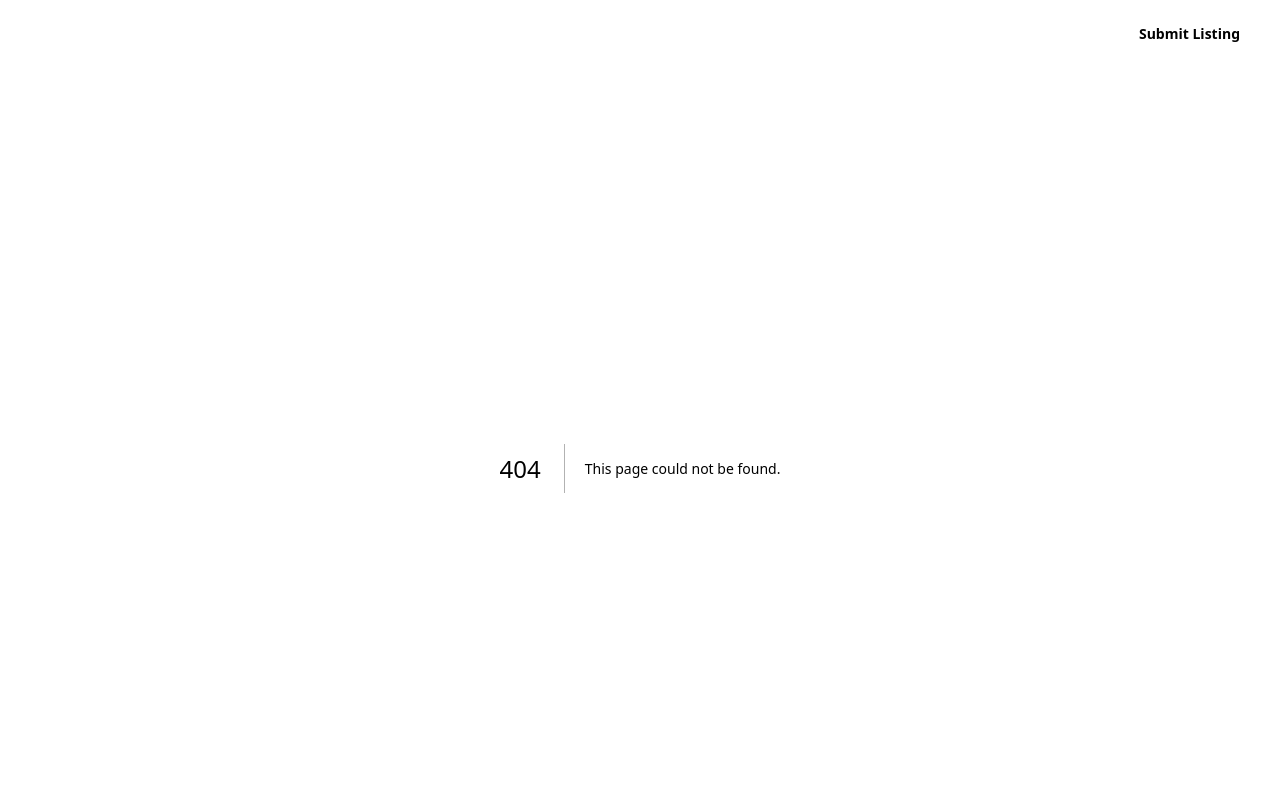
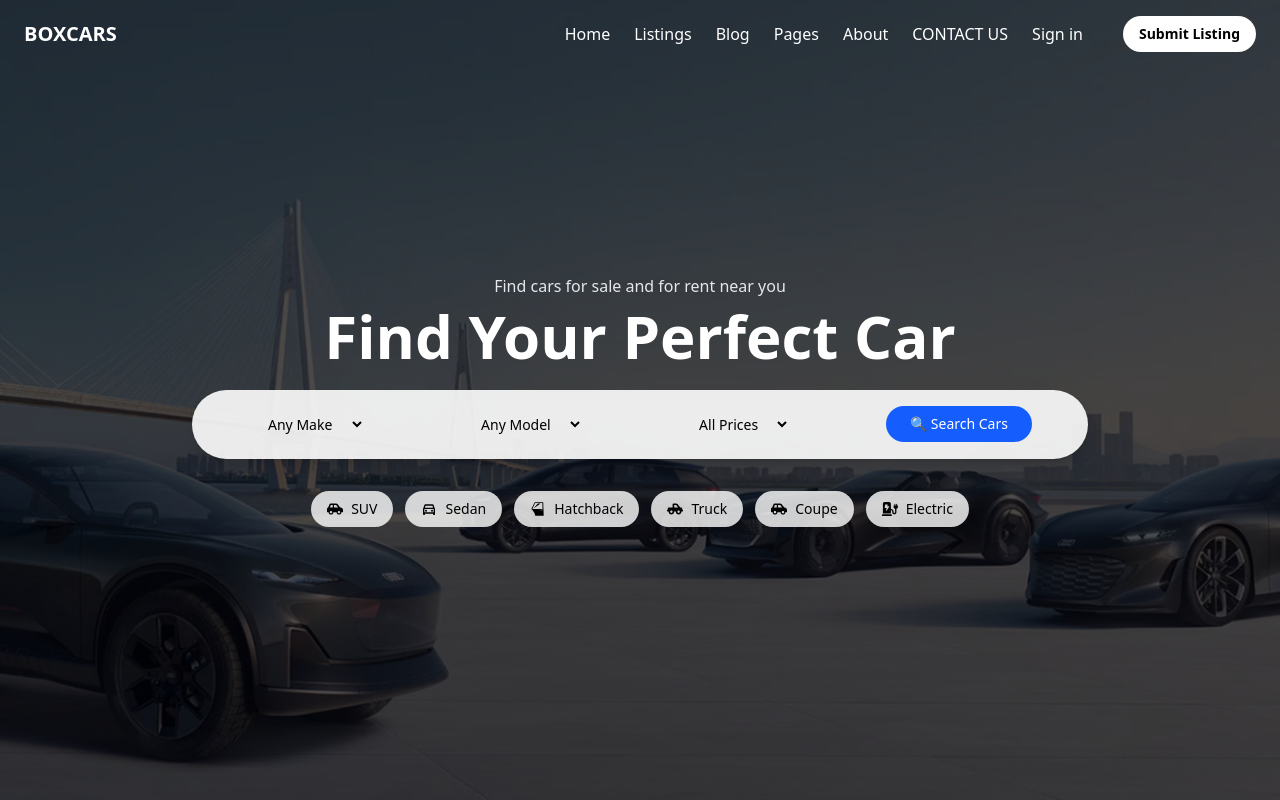
Before and after one commit to AhmedSamyEid/car_dealer_website, a Next.js app: page /home3 in a window 1280 px wide. Before the commit this address had no page. Shown: the top 800 px of the page. Built offline with nearby package versions, Linux system fonts and the light colour scheme.

Commit message:
Add : home3 && fast_simple_and_easy,HeroSection

```diff
--- /dev/null
+++ b/src/app/home3/page.tsx
@@ -0,0 +1,9 @@
+import HeroSection from "@/components/fast_simple_and_easy/HeroSection";
+
+export default function home() {
+  return (
+    <div>
+      <HeroSection />
+    </div>
+  );
+}
--- /dev/null
+++ b/src/components/fast_simple_and_easy/HeroSection.tsx
@@ -0,0 +1,54 @@
+"use client";
+
+import Image from "next/image";
+import { ReactElement } from 'react';
+import { GiCarDoor } from "react-icons/gi";
+import { MdOutlineDirectionsCarFilled } from "react-icons/md";
+import { FaCarSide, FaTruckPickup, FaChargingStation } from "react-icons/fa";
+interface CarType {
+  type: string;
+  icon: ReactElement;
+}
+export default function HeroSection() {
+  const carTypes: CarType[]  = [
+    { type: "SUV", icon: <FaCarSide /> },
+    { type: "Sedan", icon: <MdOutlineDirectionsCarFilled /> },
+    { type: "Hatchback", icon: <GiCarDoor /> },
+    { type: "Truck", icon: <FaTruckPickup /> },
+    { type: "Coupe", icon: <FaCarSide /> },
+    { type: "Electric", icon: <FaChargingStation /> },
+  ];
+  return (
+    <div className="relative w-full h-screen overflow-hidden bottom-17">
+      <Image src="/image/Background8.png" alt="Car Image" fill className="object-cover" priority />
+
+      <div className="absolute inset-0 bg-black/50 z-10" />
+
+      <div className="absolute inset-0 flex flex-col items-center justify-center text-center text-white px-4 z-20">
+        <p className="text-sm md:text-base text-gray-200 mb-2">Find cars for sale and for rent near you</p>
+        <h1 className="text-4xl md:text-6xl font-bold mb-6">Find Your Perfect Car</h1>
+        <div className="bg-white/90 rounded-xl md:rounded-full py-4 px-4 flex justify-around flex-col md:flex-row gap-3 md:gap-4 items-center max-w-4xl w-full shadow-lg mb-8">
+          <select className="text-sm text-black  px-4 py-2 w-full md:w-auto">
+            <option>Any Make</option>
+          </select>
+          <select className="text-sm text-black  px-4 py-2 w-full md:w-auto">
+            <option>Any Model</option>
+          </select>
+          <select className="text-sm text-black px-4 py-2 w-full md:w-auto">
+            <option>All Prices</option>
+          </select>
+          <button className="bg-blue-600 hover:bg-blue-500 text-white rounded-full px-6 py-2 text-sm whitespace-nowrap">🔍 Search Cars</button>
+        </div>
+
+        <div className="flex flex-wrap justify-center gap-3">
+          {carTypes.map(({ type, icon }) => (
+            <button key={type} className="flex items-center gap-2 bg-white/80 text-black px-4 py-2 rounded-full cursor-pointer text-sm  transition">
+              <span className="text-base">{icon}</span>
+              {type}
+            </button>
+          ))}
+        </div>
+      </div>
+    </div>
+  );
+}
```
Also changed, not shown: public/image/Background8.png (added).
